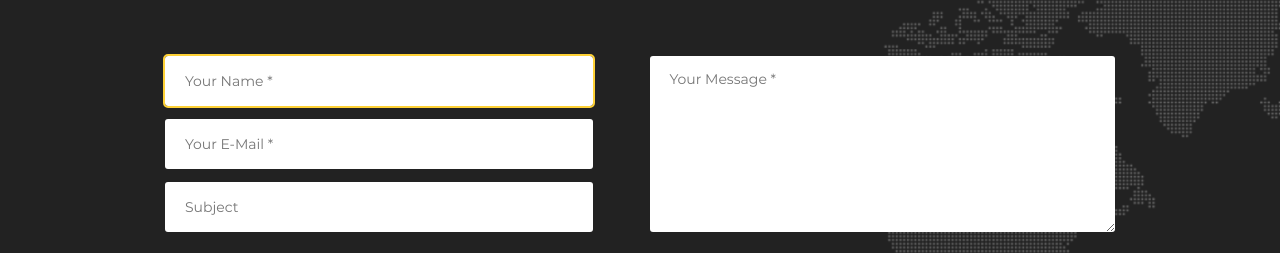
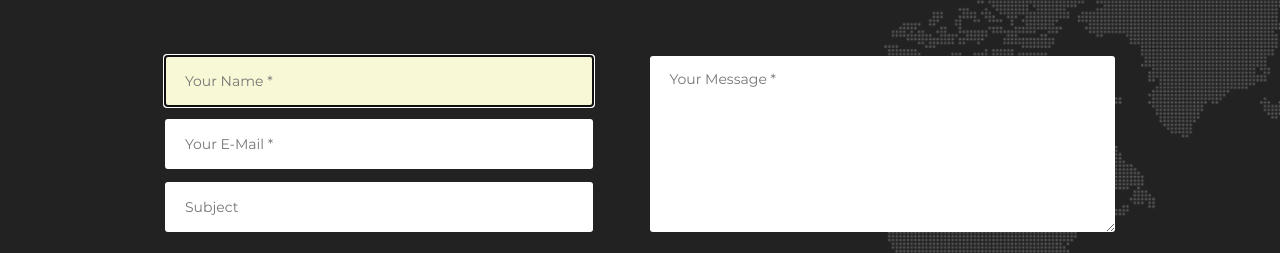
Before and after one commit to DmitriyChernobrivets/goit-fe-course-8, a plain HTML site: page html-css/module-7/index.html in a window 1280 px wide. Shown: the part 699-952 px from the top of the page. Drawn offline with Linux system fonts and the light colour scheme.

Commit message:
Module-7

```diff
--- a/html-css/module-7/style/style.css
+++ b/html-css/module-7/style/style.css
@@ -116,5 +116,5 @@ input:not(:nth-child(3)):valid {
     color: white;
 }
 input:focus , textarea:focus{
-    outline: 2px solid var(--yellow-color);
+    background-color: rgb(248, 248, 214);
 }
```
